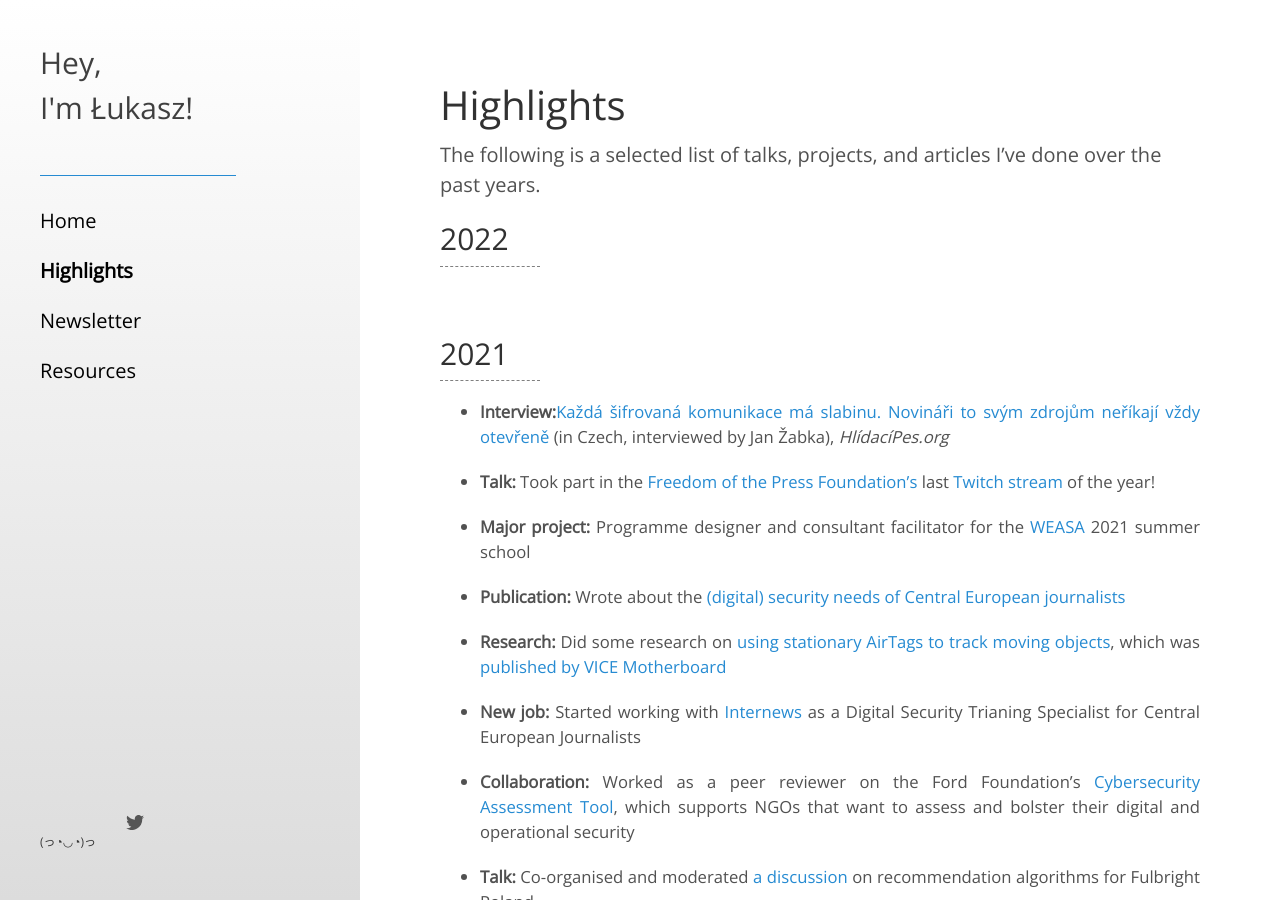
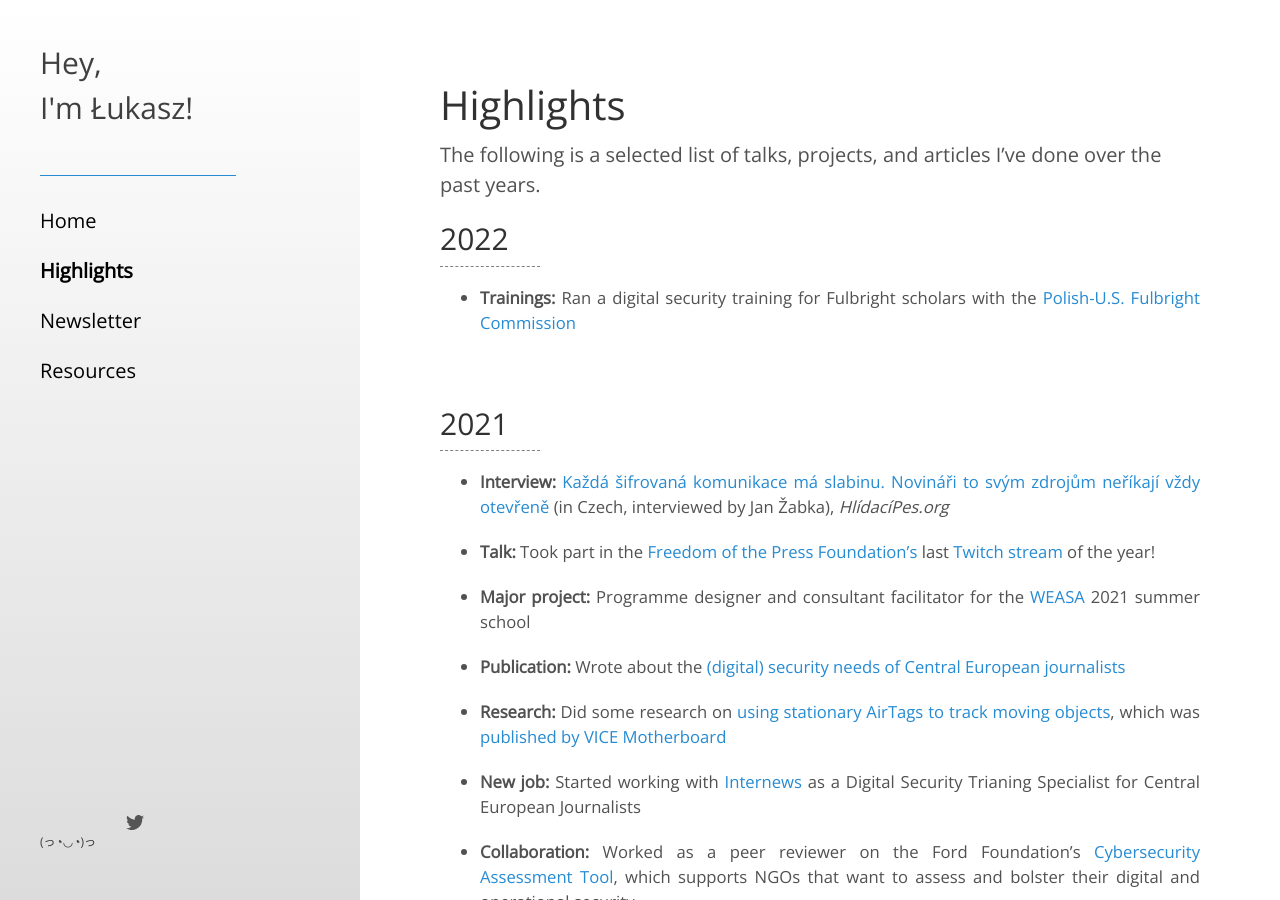
Before and after one commit to lukasz-a-krol/lukasz-a-krol.github.io, a Jekyll site: the page built from highlights.md, in a window 1280 px wide and 900 px high. Built offline with Jekyll 4.4.1, drawn with Linux system fonts in a browser that asks for light colours.

Commit message:
Updating highlights

```diff
--- a/highlights.md
+++ b/highlights.md
@@ -12,7 +12,7 @@
 
 <h2 class = "year">2022</h2>
 
-
+* <b>Trainings:</b> Ran a digital security training for Fulbright scholars with the [Polish-U.S. Fulbright Commission](https://en.fulbright.edu.pl/){:target="_blank"}
 
 
 &nbsp;
@@ -21,7 +21,7 @@
 <h2 class = "year">2021</h2>
 
 
-* <b>Interview:</b>[Každá šifrovaná komunikace má slabinu. Novináři to svým zdrojům neříkají vždy otevřeně](https://hlidacipes.org/kazda-sifrovana-komunikace-ma-slabinu-novinari-to-svym-zdrojum-ale-nerikaji-vzdy-otevrene/){:target="_blank"} (in Czech, interviewed by Jan Žabka), <i>HlídacíPes.org</i>
+* <b>Interview:</b> [Každá šifrovaná komunikace má slabinu. Novináři to svým zdrojům neříkají vždy otevřeně](https://hlidacipes.org/kazda-sifrovana-komunikace-ma-slabinu-novinari-to-svym-zdrojum-ale-nerikaji-vzdy-otevrene/){:target="_blank"} (in Czech, interviewed by Jan Žabka), <i>HlídacíPes.org</i>
 
 * <b>Talk:</b> Took part in the <a href = "https://freedom.press/" target = "_blank">Freedom of the Press Foundation's</a> last <a href = "https://www.twitch.tv/freedomofpress/videos" target = "_blank">Twitch stream</a> of the year!
 
```
